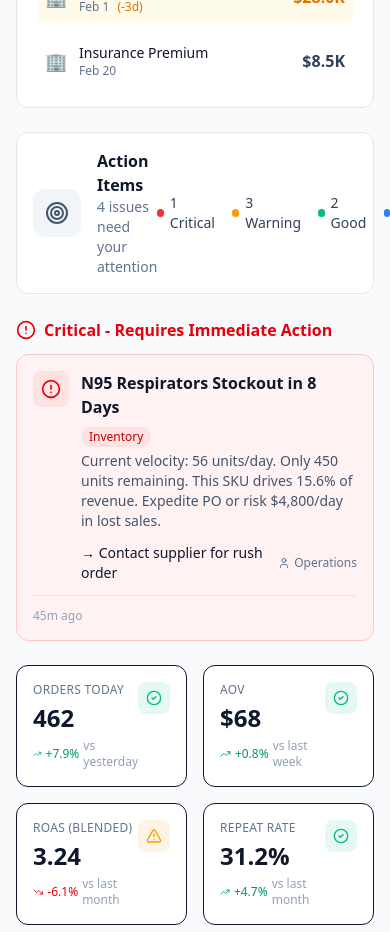
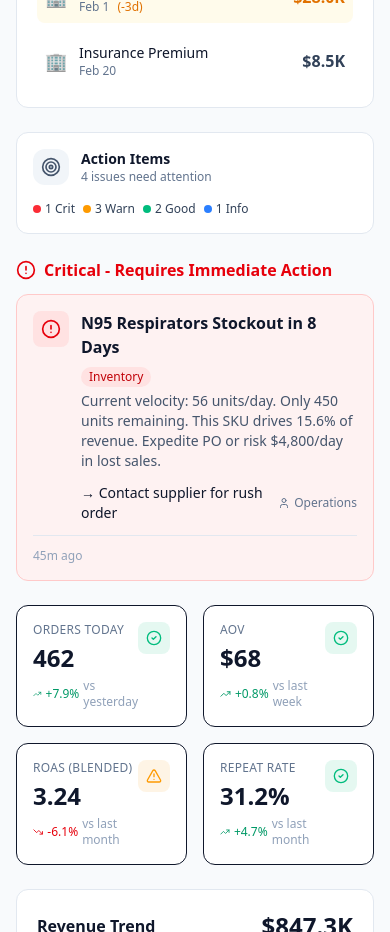
Before and after one commit to shahzilamin/emagineer-dashboard-v13, a React (Vite) app: page / in a window 390 px wide. Shown: the part 2120-3052 px from the top of the page. Built offline with nearby package versions, Linux system fonts and the light colour scheme.

Commit message:
Fix mobile: alerts summary stacking + smaller text

```diff
--- a/src/components/common/InsightCard.tsx
+++ b/src/components/common/InsightCard.tsx
@@ -158,35 +158,35 @@ export function InsightsSummary({
   info: number;
 }) {
   return (
-    <div className="flex items-center gap-4">
+    <div className="flex items-center flex-wrap gap-2 sm:gap-4">
       {critical > 0 && (
-        <div className="flex items-center gap-1.5">
+        <div className="flex items-center gap-1 sm:gap-1.5">
           <div className="w-2 h-2 rounded-full bg-red-500" />
-          <span className="text-sm font-medium text-slate-700 dark:text-slate-300">
-            {critical} Critical
+          <span className="text-xs sm:text-sm font-medium text-slate-700 dark:text-slate-300">
+            {critical} Crit
           </span>
         </div>
       )}
       {warning > 0 && (
-        <div className="flex items-center gap-1.5">
+        <div className="flex items-center gap-1 sm:gap-1.5">
           <div className="w-2 h-2 rounded-full bg-amber-500" />
-          <span className="text-sm font-medium text-slate-700 dark:text-slate-300">
-            {warning} Warning
+          <span className="text-xs sm:text-sm font-medium text-slate-700 dark:text-slate-300">
+            {warning} Warn
           </span>
         </div>
       )}
       {success > 0 && (
-        <div className="flex items-center gap-1.5">
+        <div className="flex items-center gap-1 sm:gap-1.5">
           <div className="w-2 h-2 rounded-full bg-emerald-500" />
-          <span className="text-sm font-medium text-slate-700 dark:text-slate-300">
+          <span className="text-xs sm:text-sm font-medium text-slate-700 dark:text-slate-300">
             {success} Good
           </span>
         </div>
       )}
       {info > 0 && (
-        <div className="flex items-center gap-1.5">
+        <div className="flex items-center gap-1 sm:gap-1.5">
           <div className="w-2 h-2 rounded-full bg-blue-500" />
-          <span className="text-sm font-medium text-slate-700 dark:text-slate-300">
+          <span className="text-xs sm:text-sm font-medium text-slate-700 dark:text-slate-300">
             {info} Info
           </span>
         </div>
--- a/src/components/d2cbuilders/ExecutiveDashboard.tsx
+++ b/src/components/d2cbuilders/ExecutiveDashboard.tsx
@@ -124,15 +124,15 @@ export function D2CBuildersExecutiveDashboard() {
       </div>
 
       {/* Alerts Summary */}
-      <div className="flex items-center justify-between bg-white dark:bg-slate-800 rounded-xl p-4 border border-slate-200 dark:border-slate-700">
-        <div className="flex items-center gap-4">
-          <div className="p-3 rounded-xl bg-slate-100 dark:bg-slate-700">
-            <Target className="w-6 h-6 text-slate-600 dark:text-slate-300" />
+      <div className="flex flex-col sm:flex-row sm:items-center justify-between gap-4 bg-white dark:bg-slate-800 rounded-xl p-4 border border-slate-200 dark:border-slate-700">
+        <div className="flex items-center gap-3 sm:gap-4">
+          <div className="p-2 sm:p-3 rounded-xl bg-slate-100 dark:bg-slate-700 flex-shrink-0">
+            <Target className="w-5 h-5 sm:w-6 sm:h-6 text-slate-600 dark:text-slate-300" />
           </div>
           <div>
-            <h2 className="font-semibold text-slate-900 dark:text-white">Action Items</h2>
-            <p className="text-sm text-slate-500">
-              {insightCounts.critical + insightCounts.warning} issues need your attention
+            <h2 className="font-semibold text-sm sm:text-base text-slate-900 dark:text-white">Action Items</h2>
+            <p className="text-xs sm:text-sm text-slate-500">
+              {insightCounts.critical + insightCounts.warning} issues need attention
             </p>
           </div>
         </div>
--- a/src/components/portfolio/PortfolioDashboard.tsx
+++ b/src/components/portfolio/PortfolioDashboard.tsx
@@ -106,26 +106,26 @@ export function PortfolioDashboard() {
       </div>
 
       {/* Alerts Summary */}
-      <div className="flex items-center justify-between bg-white dark:bg-slate-800 rounded-xl p-4 border border-slate-200 dark:border-slate-700">
-        <div className="flex items-center gap-4">
+      <div className="flex flex-col sm:flex-row sm:items-center justify-between gap-4 bg-white dark:bg-slate-800 rounded-xl p-4 border border-slate-200 dark:border-slate-700">
+        <div className="flex items-center gap-3 sm:gap-4">
           <div className={clsx(
-            'p-3 rounded-xl',
+            'p-2 sm:p-3 rounded-xl flex-shrink-0',
             insightCounts.critical > 0 ? 'bg-red-100 dark:bg-red-900/30' : 'bg-slate-100 dark:bg-slate-700'
           )}>
             {insightCounts.critical > 0 ? (
-              <AlertCircle className="w-6 h-6 text-red-600" />
+              <AlertCircle className="w-5 h-5 sm:w-6 sm:h-6 text-red-600" />
             ) : (
-              <CheckCircle2 className="w-6 h-6 text-emerald-600" />
+              <CheckCircle2 className="w-5 h-5 sm:w-6 sm:h-6 text-emerald-600" />
             )}
           </div>
           <div>
-            <h2 className="font-semibold text-slate-900 dark:text-white">
+            <h2 className="font-semibold text-sm sm:text-base text-slate-900 dark:text-white">
               {insightCounts.critical > 0
                 ? `${insightCounts.critical} Critical Issue${insightCounts.critical > 1 ? 's' : ''}`
                 : 'All Systems Operational'}
             </h2>
-            <p className="text-sm text-slate-500">
-              {insightCounts.critical + insightCounts.warning} total items need attention
+            <p className="text-xs sm:text-sm text-slate-500">
+              {insightCounts.critical + insightCounts.warning} items need attention
             </p>
           </div>
         </div>
--- a/src/components/wellbefore/ExecutiveDashboard.tsx
+++ b/src/components/wellbefore/ExecutiveDashboard.tsx
@@ -136,15 +136,15 @@ export function WellBeforeExecutiveDashboard() {
       </div>
 
       {/* Alerts Summary */}
-      <div className="flex items-center justify-between bg-white dark:bg-slate-800 rounded-xl p-4 border border-slate-200 dark:border-slate-700">
-        <div className="flex items-center gap-4">
-          <div className="p-3 rounded-xl bg-slate-100 dark:bg-slate-700">
-            <Target className="w-6 h-6 text-slate-600 dark:text-slate-300" />
+      <div className="flex flex-col sm:flex-row sm:items-center justify-between gap-4 bg-white dark:bg-slate-800 rounded-xl p-4 border border-slate-200 dark:border-slate-700">
+        <div className="flex items-center gap-3 sm:gap-4">
+          <div className="p-2 sm:p-3 rounded-xl bg-slate-100 dark:bg-slate-700 flex-shrink-0">
+            <Target className="w-5 h-5 sm:w-6 sm:h-6 text-slate-600 dark:text-slate-300" />
           </div>
           <div>
-            <h2 className="font-semibold text-slate-900 dark:text-white">Action Items</h2>
-            <p className="text-sm text-slate-500">
-              {insightCounts.critical + insightCounts.warning} issues need your attention
+            <h2 className="font-semibold text-sm sm:text-base text-slate-900 dark:text-white">Action Items</h2>
+            <p className="text-xs sm:text-sm text-slate-500">
+              {insightCounts.critical + insightCounts.warning} issues need attention
             </p>
           </div>
         </div>
```
